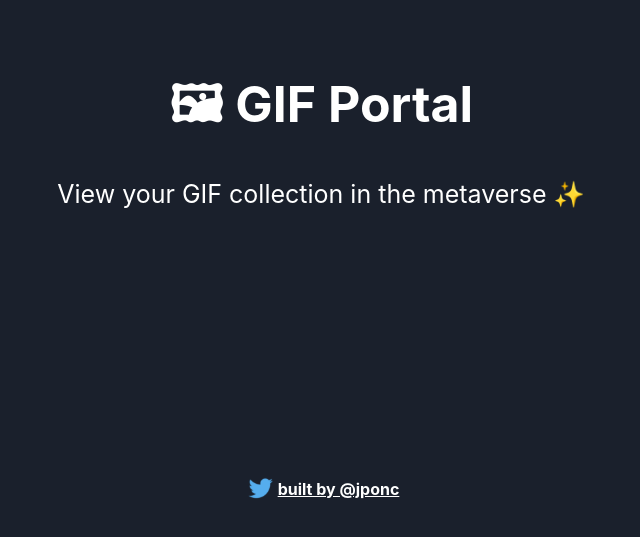
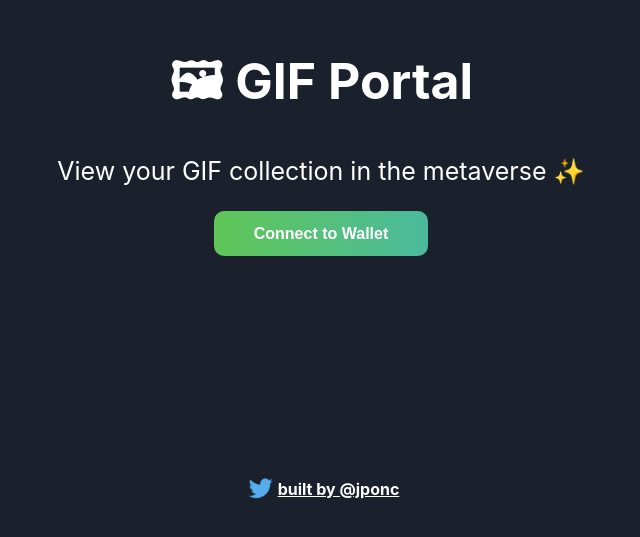
Before and after one commit to jponc/gif-portal-solana, a React (Create React App) app: page / in a window 1280 px wide. Shown: the part 249-786 px from the top of the page, without its empty margins (319-959 px from the left). Built offline with nearby package versions, Linux system fonts and the light colour scheme.

Commit message:
feat: Add ability to authenticate into Phantom wallet

```diff
--- a/src/App.tsx
+++ b/src/App.tsx
@@ -1,30 +1,33 @@
-import { useEffect } from "react";
+import { useEffect, useState } from "react";
 import twitterLogo from "./assets/twitter-logo.svg";
 import "./App.css";
 import { PublicKey } from "@solana/web3.js";
 
 interface ConnectOpts {
-    onlyIfTrusted: boolean;
+  onlyIfTrusted: boolean;
 }
 
 type PhantomEvent = "disconnect" | "connect" | "accountChanged";
 
 interface PhantomProvider {
-    connect: (opts?: Partial<ConnectOpts>) => Promise<{ publicKey: PublicKey }>;
-    disconnect: ()=>Promise<void>;
-    on: (event: PhantomEvent, callback: (args:any)=>void) => void;
-    isPhantom: boolean;
+  connect: (opts?: Partial<ConnectOpts>) => Promise<{ publicKey: PublicKey }>;
+  disconnect: () => Promise<void>;
+  on: (event: PhantomEvent, callback: (args: any) => void) => void;
+  isPhantom: boolean;
 }
 
 type WindowWithSolana = Window & {
-    solana?: PhantomProvider;
-}
+  solana?: PhantomProvider;
+};
 
 // Constants
 const TWITTER_HANDLE = "jponc";
 const TWITTER_LINK = `https://twitter.com/${TWITTER_HANDLE}`;
 
 const App = () => {
+  const [walletAddress, setWalletAddress] = useState<string | null>(null);
+
+
   const checkIfWalletIsConnected = async () => {
     const solWindow = window as WindowWithSolana;
     try {
@@ -32,6 +35,13 @@ const App = () => {
       if (solana) {
         if (solana.isPhantom) {
           console.log("Phantom wallet found!");
+
+          const response = await solana.connect({ onlyIfTrusted: true });
+          console.log(
+            `Connected with Public Key: ${response.publicKey.toString()}`
+          );
+
+          setWalletAddress(response.publicKey.toString());
         }
       } else {
         alert("Solana object not found! Get a Phantom Wallet!");
@@ -41,18 +51,47 @@ const App = () => {
     }
   };
 
+  const connectWallet = async () => {
+    const solWindow = window as WindowWithSolana;
+
+    const { solana } = solWindow;
+
+    if (solana) {
+      const response = await solana.connect();
+      console.log(`Connected with Public Key: ${response.publicKey.toString()}`);
+
+      setWalletAddress(response.publicKey.toString());
+    }
+  };
+
+  const renderNotConnectedContainer = () => (
+    <button
+      className="cta-button connect-wallet-button"
+      onClick={connectWallet}
+    >
+      Connect to Wallet
+    </button>
+  );
+
   useEffect(() => {
+    const onLoad = async () => {
+      await checkIfWalletIsConnected();
+    };
 
+    window.addEventListener("load", onLoad);
+    return () => window.removeEventListener("load", onLoad);
   }, []);
 
   return (
     <div className="App">
-      <div className="container">
+      <div className={walletAddress ? "authed-container" : "container"}>
         <div className="header-container">
           <p className="header">🖼 GIF Portal</p>
           <p className="sub-text">
             View your GIF collection in the metaverse ✨
           </p>
+
+          {!walletAddress && renderNotConnectedContainer()}
         </div>
         <div className="footer-container">
           <img alt="Twitter Logo" className="twitter-logo" src={twitterLogo} />
```
